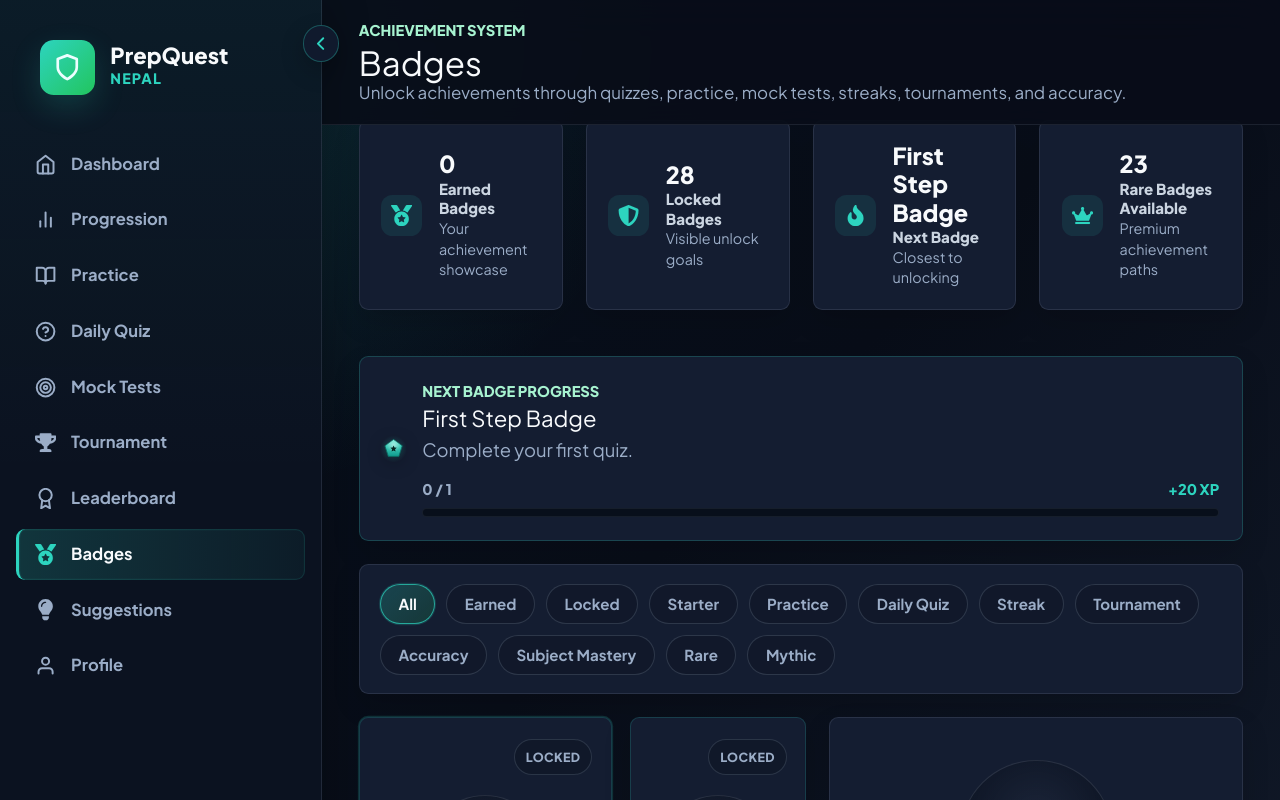
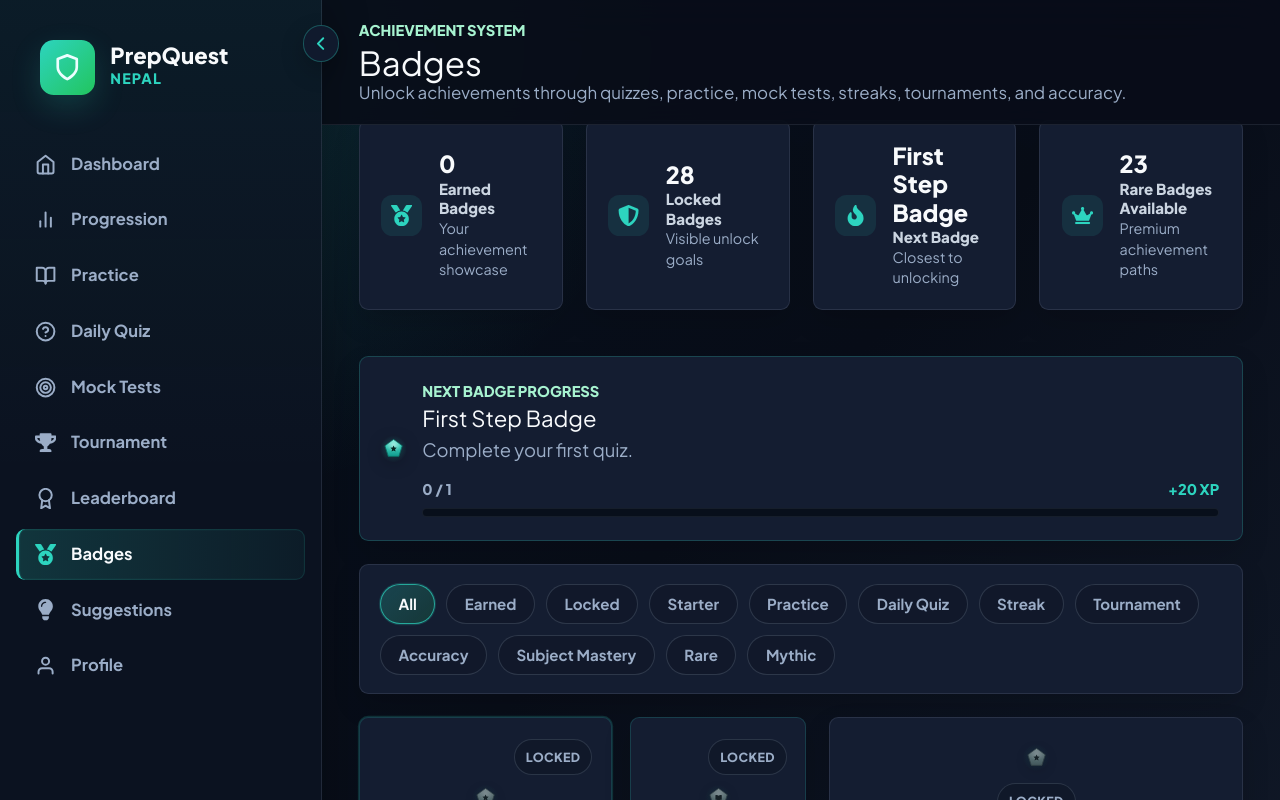
Before and after one commit to NishanSapsanamcha/PrepQuest-Nepal, a React (Vite) app in the folder frontend/: page /badges in a window 1280 px wide. Built offline with nearby package versions, Linux system fonts and the light colour scheme; no server answers; sample sign-in values are in the browser's storage.

Commit message:
new change sin badges

```diff
--- a/frontend/src/components/badges/BadgeIcon.css
+++ b/frontend/src/components/badges/BadgeIcon.css
@@ -39,10 +39,11 @@
     drop-shadow(0 0 8px color-mix(in srgb, var(--badge-ring) 55%, transparent));
 }
 
-/* Locked: desaturated and dimmed until unlocked. */
+/* Locked: desaturated and dimmed until unlocked, but still clearly visible
+   so the badge graphic stays the focus rather than looking empty. */
 .badge-icon.is-locked .badge-icon-svg {
-  filter: grayscale(0.92) brightness(0.82) drop-shadow(0 3px 6px rgba(0, 0, 0, 0.3));
-  opacity: 0.55;
+  filter: grayscale(0.82) brightness(0.86) drop-shadow(0 3px 6px rgba(0, 0, 0, 0.3));
+  opacity: 0.66;
 }
 .badge-icon.is-locked::before {
   opacity: 0.12;
--- a/frontend/src/pages/Badges.css
+++ b/frontend/src/pages/Badges.css
@@ -164,48 +164,33 @@
   border: 1px solid rgba(148, 163, 184, 0.2);
 }
 
-/* Circular medal container — the emblem is the focal point of the card. */
+/* The badge graphic IS the focus — no empty circular frame around it.
+   The BadgeIcon component already renders its own subtle rarity glow; this
+   wrapper just centers it and adds a touch more aura for earned badges. */
 .dashboard-page .badge-emblem,
 .dashboard-page .badge-detail-emblem {
   display: grid;
   place-items: center;
-  border-radius: 50%;
   position: relative;
+  line-height: 0;
 }
 .dashboard-page .badge-emblem {
-  width: 124px;
-  height: 124px;
-  margin-top: -0.1rem;
+  margin: 0.1rem 0 0.15rem;
 }
 .dashboard-page .badge-detail-emblem {
-  width: 158px;
-  height: 158px;
-  margin: 0.2rem auto 0;
+  margin: 0.3rem 0 0.1rem;
 }
 
-/* Soft inner disc behind the gem so it reads like a minted medal. */
-.dashboard-page .badge-emblem::before,
-.dashboard-page .badge-detail-emblem::before {
-  content: "";
-  position: absolute;
-  inset: 8%;
-  border-radius: 50%;
-  background: radial-gradient(circle at 50% 38%, rgba(255, 255, 255, 0.08), rgba(8, 14, 26, 0.55) 72%);
-  border: 1px solid rgba(148, 163, 184, 0.16);
+/* Earned: amplify the badge's own rarity-coloured aura (set by BadgeIcon)
+   so the glow matches the tier — teal for Common, gold for Legendary,
+   coral for Mythic, etc. — instead of forcing a single colour. */
+.dashboard-page .badge-emblem.is-earned .badge-icon::before {
+  opacity: 0.72;
+  inset: -26%;
 }
-
-/* Earned emblems get a stronger ring + teal/green glow. */
-.dashboard-page .badge-emblem.is-earned::before,
-.dashboard-page .badge-detail-emblem.is-earned::before {
-  border-color: rgba(45, 212, 191, 0.5);
-  box-shadow: 0 0 22px rgba(45, 212, 191, 0.32), inset 0 0 18px rgba(45, 212, 191, 0.14);
-}
-
-/* Locked emblems still show a clear, larger faded medal. */
-.dashboard-page .badge-emblem.is-locked::before,
-.dashboard-page .badge-detail-emblem.is-locked::before {
-  border-color: rgba(148, 163, 184, 0.18);
-  background: radial-gradient(circle at 50% 38%, rgba(148, 163, 184, 0.06), rgba(8, 14, 26, 0.6) 72%);
+.dashboard-page .badge-detail-emblem.is-earned .badge-icon::before {
+  opacity: 0.78;
+  inset: -30%;
 }
 
 .dashboard-page .badge-name {
--- a/frontend/src/pages/Badges.jsx
+++ b/frontend/src/pages/Badges.jsx
@@ -100,12 +100,12 @@ function Badges() {
                   <div className="badge-card-top">
                     <span className={`status-chip ${isEarned ? "is-earned" : "is-locked"}`}>{isEarned ? "✓ Earned" : "Locked"}</span>
                   </div>
-                  <div className={`badge-emblem rarity-${badge.rarity.toLowerCase()} ${isEarned ? "is-earned" : "is-locked"}`}>
+                  <div className={`badge-emblem ${isEarned ? "is-earned" : "is-locked"}`}>
                     <BadgeIcon
                       shape={badge.shape}
                       iconKind={badge.iconKind}
                       rarity={badge.rarity}
-                      size={86}
+                      size={116}
                       locked={!isEarned}
                       earned={isEarned}
                       isSecret={badge.isSecret}
@@ -132,12 +132,12 @@ function Badges() {
           )}
 
           <aside className="dashboard-card badge-detail-card">
-            <div className={`badge-detail-emblem rarity-${selectedBadge.rarity.toLowerCase()} ${selectedBadge.status === "earned" ? "is-earned" : "is-locked"}`}>
+            <div className={`badge-detail-emblem ${selectedBadge.status === "earned" ? "is-earned" : "is-locked"}`}>
               <BadgeIcon
                 shape={selectedBadge.shape}
                 iconKind={selectedBadge.iconKind}
                 rarity={selectedBadge.rarity}
-                size={112}
+                size={150}
                 locked={selectedBadge.status !== "earned"}
                 earned={selectedBadge.status === "earned"}
                 isSecret={selectedBadge.isSecret}
```
